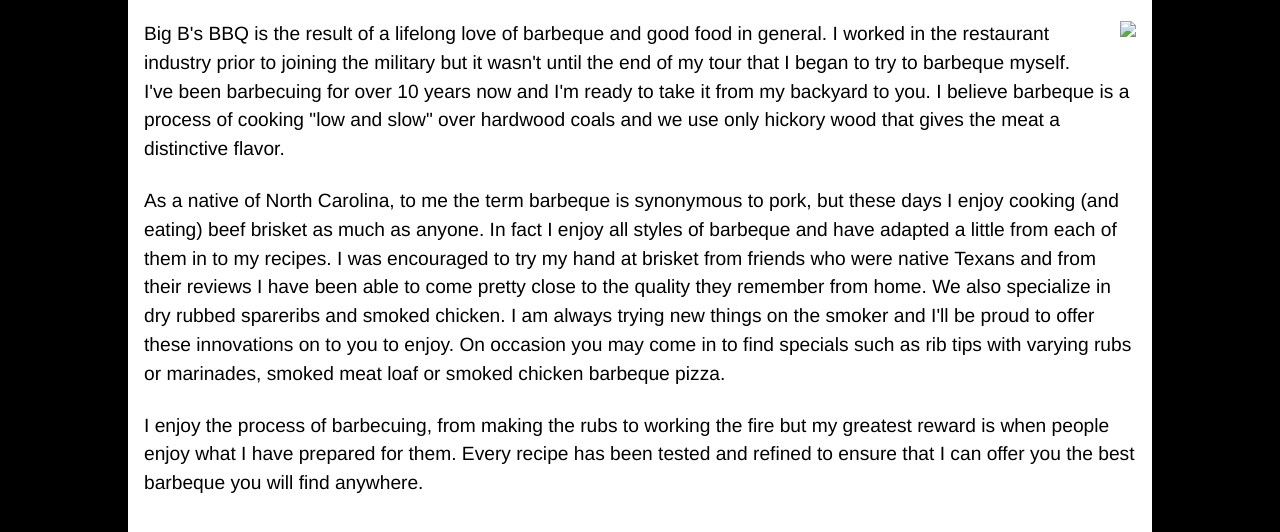
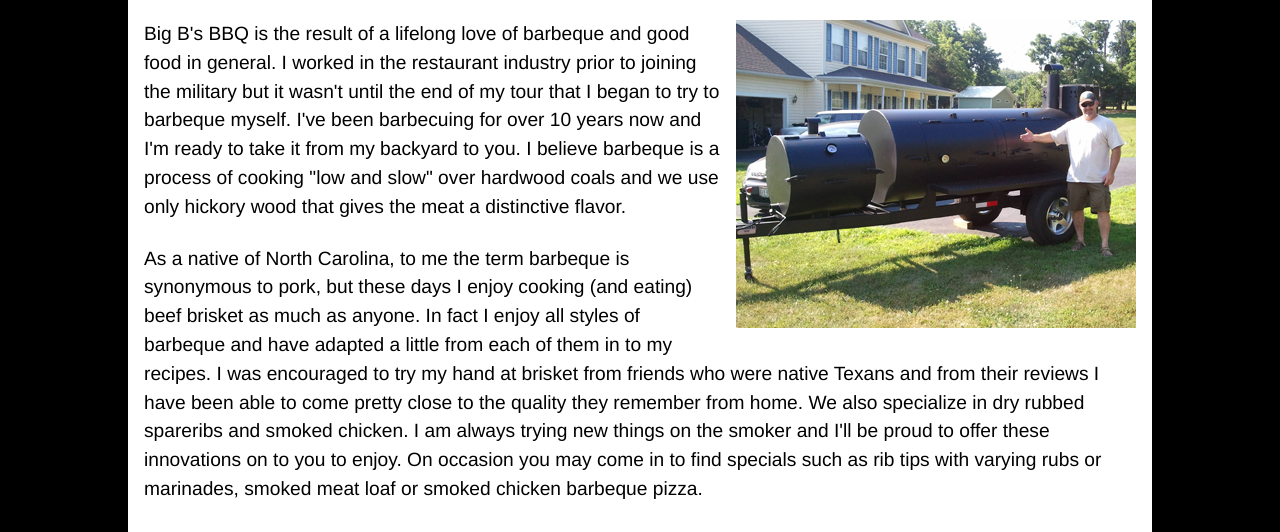
Before and after one commit to tomwallace/bigBsBarbeque, a plain HTML site: page story.htm in a window 1280 px wide. Shown: the part 228-760 px from the top of the page. Drawn offline with Linux system fonts and the light colour scheme.

Commit message:
Fixing story image name problem.

```diff
--- a/story.htm
+++ b/story.htm
@@ -35,7 +35,7 @@
 <div id="content" class="fixedWidthWrapper">
     <h1 class="bold">Big B's Story</h1>
 
-    <div class="image"><img src="assets/images/brianAndSmoker400.jpg"/></div>
+    <div class="image"><img src="assets/images/brianAndSmoker.jpg"/></div>
 
     <h3>Big B's BBQ is the result of a lifelong love of barbeque and good food in general. I worked in the restaurant industry prior to joining the military but it wasn't until the end of my tour that I began to try to barbeque myself.  I've been barbecuing for over 10 years now and I'm ready to take it from my backyard to you. I believe barbeque is a process of cooking "low and slow" over hardwood coals and we use only hickory wood that gives the meat a distinctive flavor.</h3>
 
```
